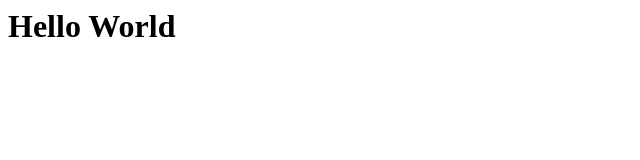
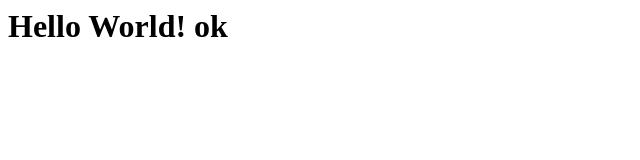
Before and after one commit to pio-zie/git_tutorial, a plain HTML site: page index.html in a window 1280 px wide. Shown: the full height of the page, 0-640 px from the left. Drawn offline with Linux system fonts and the light colour scheme.

Commit message:
Second change

```diff
--- a/index.html
+++ b/index.html
@@ -1 +1 @@
-<h1>Hello World</h1>
+<h1>Hello World! ok</h1>
```
